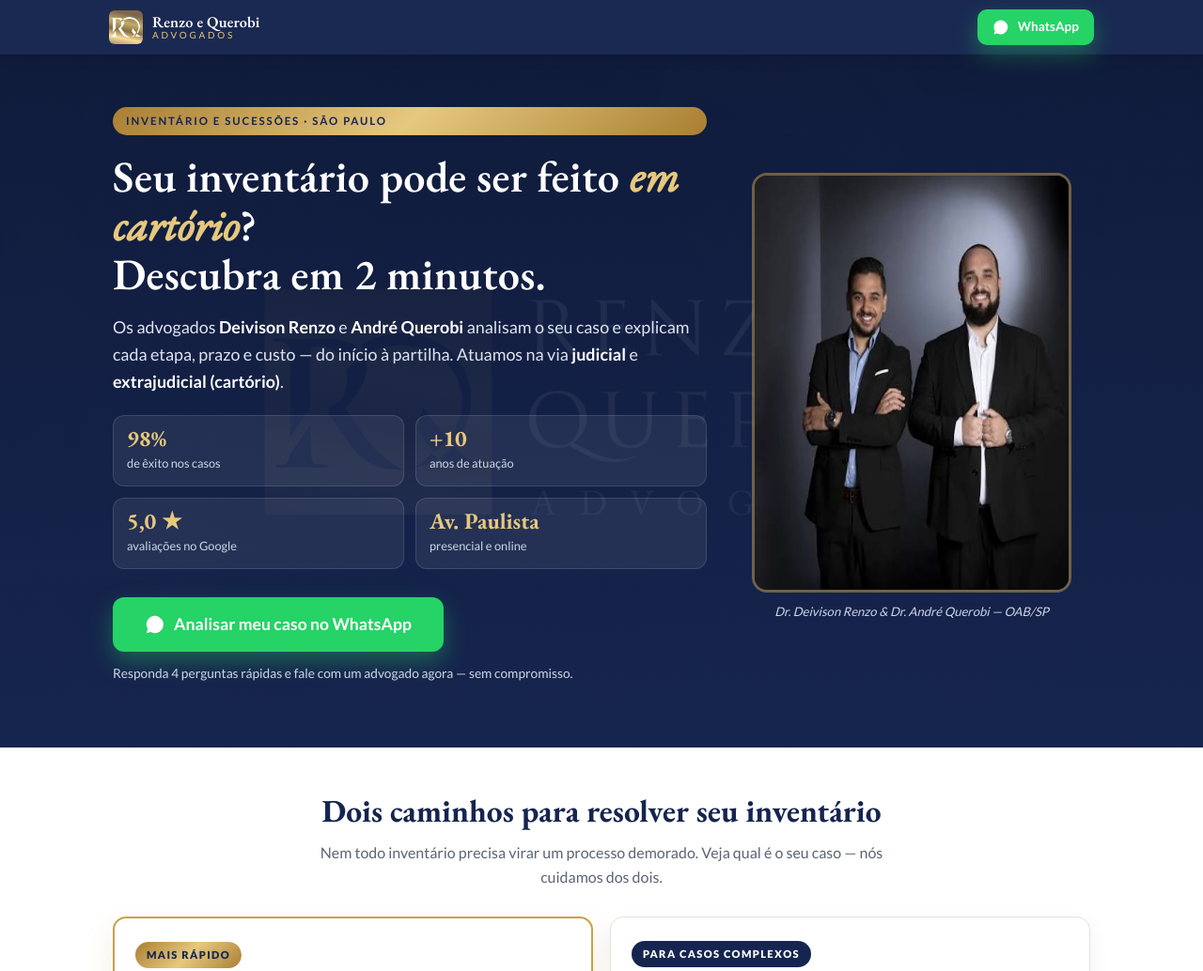
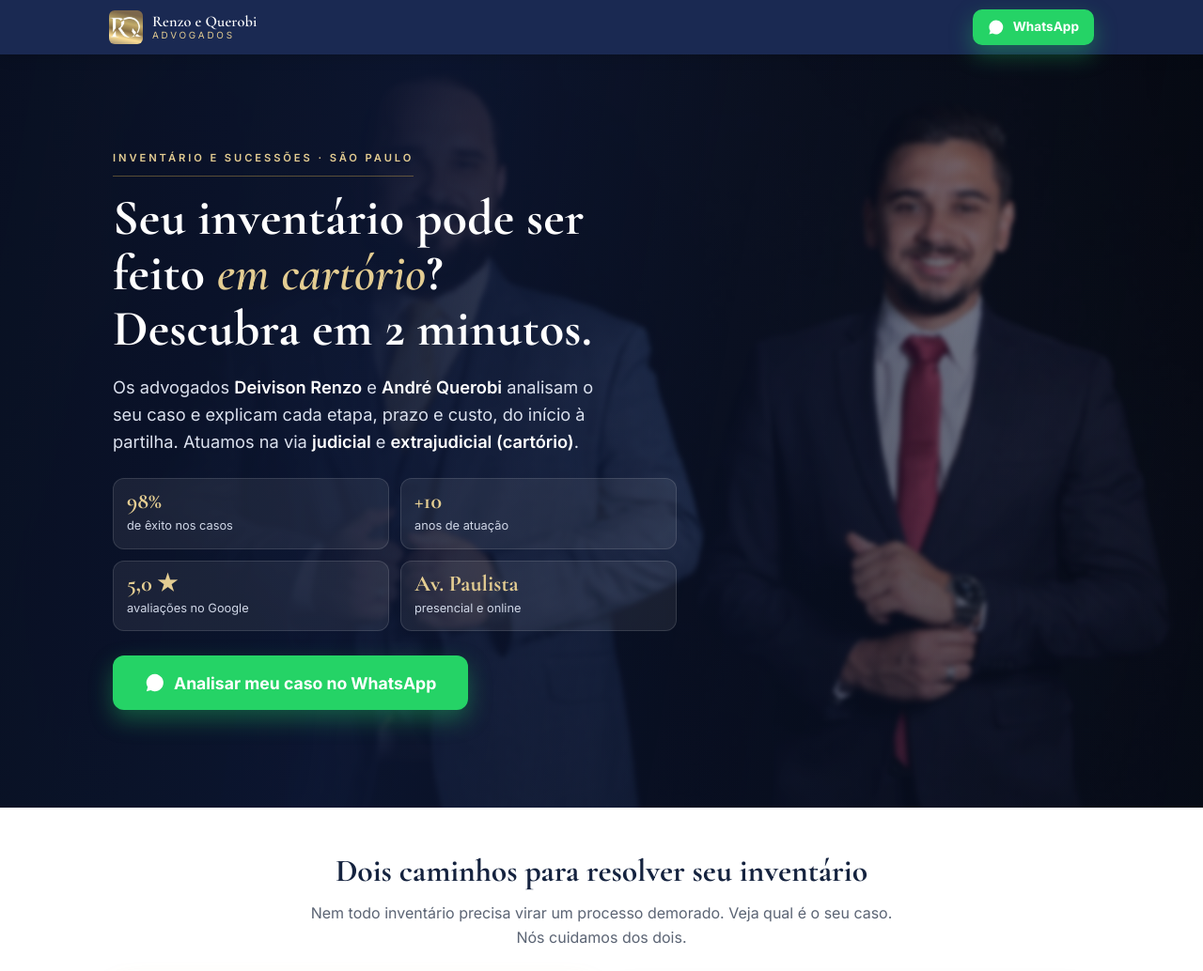
Before and after one commit to BrenoBD/renzo-querobi-inventario, a plain HTML site: page public/index.html in a window 1280 px wide. Shown: the top 1034 px of the page at 94% size. Drawn offline with nearby package versions, Linux system fonts and the light colour scheme.

Commit message:
Refino estético do site: hero com foto de fundo, fontes e cores
- Hero: foto real dos advogados (fundo preto) como background com blur e
  degradê navy; removidos o card de foto + legenda OAB e a nota das 4 perguntas.
- Fontes: Cormorant Garamond (títulos) + Inter (corpo).
- Cores: navy aprofundado e dourado champagne mais discreto.
- Seção advogados: retrato novo em moldura elegante; og/schema image atualizada.
- Texto: removidos todos os travessões (—).

Co-Authored-By: Claude Opus 4.8 <noreply@anthropic.com>

```diff
--- a/public/assets/css/style.css
+++ b/public/assets/css/style.css
@@ -3,27 +3,27 @@
    Trust & Authority + Conversão · EB Garamond + Lato · navy + dourado
    ========================================================================= */
 :root {
-  --navy: #16254f;
-  --navy-2: #1e3566;
-  --navy-deep: #0f1b3a;
-  --gold: #c9a24b;
-  --gold-lo: #a97f33;
-  --gold-hi: #e6c87e;
-  --gold-grad: linear-gradient(135deg, #a97f33 0%, #e6c87e 50%, #a97f33 100%);
+  --navy: #15233f;
+  --navy-2: #1d3058;
+  --navy-deep: #0d1830;
+  --gold: #c2a063;
+  --gold-lo: #9c7d3f;
+  --gold-hi: #e4cd92;
+  --gold-grad: linear-gradient(135deg, #b4904c 0%, #d8bd7e 52%, #b4904c 100%);
   --ink: #1b2130;
   --muted: #5b6474;
-  --line: #e5e2da;
-  --cream: #f7f4ee;
+  --line: #e6e2d8;
+  --cream: #f8f5ef;
   --cream-2: #efeadf;
   --wa: #25d366;
   --wa-dark: #1ebe55;
   --bad: #c0392b;
   --good: #1f9d57;
-  --serif: 'EB Garamond', Georgia, 'Times New Roman', serif;
-  --sans: 'Lato', -apple-system, BlinkMacSystemFont, 'Segoe UI', sans-serif;
+  --serif: 'Cormorant Garamond', Georgia, 'Times New Roman', serif;
+  --sans: 'Inter', -apple-system, BlinkMacSystemFont, 'Segoe UI', sans-serif;
   --maxw: 1080px;
   --radius: 14px;
-  --shadow: 0 14px 40px rgba(15, 27, 58, .14);
+  --shadow: 0 14px 40px rgba(13, 24, 48, .14);
 }
 
 * { box-sizing: border-box; }
@@ -74,26 +74,37 @@ a { color: inherit; text-decoration: none; }
 
 /* ---------------- Hero ---------------- */
 .hero {
+  position: relative; isolation: isolate;
+  background: var(--navy-deep); color: #fff;
+  padding: 46px 0 50px; overflow: hidden;
+}
+.hero::before {                                  /* foto de fundo com leve blur */
+  content: ""; position: absolute; inset: 0; z-index: -2;
+  background: url('/assets/img/hero-advogados.jpg') 72% center / cover no-repeat;
+  filter: blur(3px) saturate(1.05) brightness(.9);
+  transform: scale(1.08);
+}
+.hero::after {                                   /* degradê navy elegante p/ legibilidade */
+  content: ""; position: absolute; inset: 0; z-index: -1;
   background:
-    linear-gradient(180deg, rgba(15, 27, 58, .92), rgba(22, 37, 79, .96)),
-    url('/assets/img/banner-rq.webp') center/cover no-repeat fixed;
-  color: #fff; padding: 36px 0 40px;
+    linear-gradient(104deg, rgba(9,16,34,.97) 0%, rgba(13,24,52,.93) 40%, rgba(13,24,52,.66) 66%, rgba(13,24,52,.4) 100%),
+    linear-gradient(180deg, rgba(9,16,34,.35), rgba(9,16,34,.74));
 }
-.hero__wrap { max-width: var(--maxw); margin: 0 auto; padding: 0 20px; }
+.hero__wrap { position: relative; max-width: var(--maxw); margin: 0 auto; padding: 0 20px; }
+.hero__content { max-width: 600px; }
 .eyebrow {
-  display: inline-block; font-size: .72rem; font-weight: 700; letter-spacing: .16em;
-  text-transform: uppercase; color: var(--navy);
-  background: var(--gold-grad); padding: 6px 14px; border-radius: 999px; margin-bottom: 18px;
+  display: inline-block; font-family: var(--sans); font-size: .7rem; font-weight: 600;
+  letter-spacing: .26em; text-transform: uppercase; color: var(--gold-hi);
+  padding: 2px 0 9px; margin-bottom: 15px; border-bottom: 1px solid rgba(201, 162, 75, .42);
 }
 .hero__title {
-  font-family: var(--serif); font-weight: 600; font-size: 2rem; line-height: 1.12;
-  margin: 0 0 16px; letter-spacing: .005em;
+  font-family: var(--serif); font-weight: 700; font-size: 2.35rem; line-height: 1.1;
+  margin: 0 0 18px; letter-spacing: .004em;
 }
-.hero__title em { font-style: italic; color: var(--gold-hi); }
-.hero__lead { font-size: 1.05rem; color: #dfe4ef; margin: 0 0 22px; }
-.hero__lead strong { color: #fff; }
-.hero__cta { margin: 4px 0 4px; }
-.hero__cta-note { font-size: .86rem; color: #cfd6e6; text-align: center; margin: 12px 0 0; }
+.hero__title em { font-style: italic; font-weight: 600; color: var(--gold-hi); }
+.hero__lead { font-size: 1.06rem; color: #dbe1ee; margin: 0 0 24px; max-width: 540px; }
+.hero__lead strong { color: #fff; font-weight: 600; }
+.hero__cta { margin: 4px 0 0; }
 
 .trust { list-style: none; display: grid; grid-template-columns: repeat(2, 1fr); gap: 12px; margin: 0 0 26px; padding: 0; }
 .trust li { background: rgba(255, 255, 255, .07); border: 1px solid rgba(255, 255, 255, .12); border-radius: 12px; padding: 12px 14px; }
@@ -129,10 +140,6 @@ a { color: inherit; text-decoration: none; }
 .seg button:hover { border-color: var(--gold); }
 .seg button.on { background: var(--navy); color: #fff; border-color: var(--navy); }
 .lead__legal { text-align: center; font-size: .76rem; color: var(--muted); margin: 12px 0 0; }
-
-.hero__photo { margin: 26px auto 0; max-width: 320px; }
-.hero__photo img { border-radius: 16px; border: 3px solid rgba(201, 162, 75, .5); }
-.hero__photo figcaption { text-align: center; font-size: .82rem; color: #cfd6e6; margin-top: 10px; font-style: italic; }
 
 /* ---------------- Sections ---------------- */
 .section { padding: 48px 0; }
@@ -181,7 +188,7 @@ a { color: inherit; text-decoration: none; }
 
 /* advogados */
 .about { display: grid; gap: 24px; }
-.about__img img { border-radius: var(--radius); border: 3px solid var(--gold); margin: 0 auto; max-width: 320px; }
+.about__img img { border-radius: var(--radius); border: 1px solid rgba(201, 162, 75, .5); background: var(--navy-deep); margin: 0 auto; max-width: 300px; box-shadow: 0 18px 44px rgba(13, 24, 48, .22); }
 .about__text p { color: var(--muted); }
 .about__oab { font-family: var(--serif); font-style: italic; color: var(--navy); font-weight: 600; }
 
@@ -236,16 +243,17 @@ a { color: inherit; text-decoration: none; }
 @media (min-width: 760px) {
   body { padding-bottom: 0; }
   .wa-bar { display: none; }
-  .hero { padding: 56px 0 64px; background-attachment: scroll; }
-  .hero__wrap { display: grid; grid-template-columns: 1fr 360px; grid-template-areas: "eye photo" "title photo" "lead photo" "trust photo" "cta photo"; column-gap: 48px; align-items: center; }
-  .eyebrow { grid-area: eye; align-self: end; }
-  .hero__title { grid-area: title; font-size: 2.6rem; }
-  .hero__lead { grid-area: lead; font-size: 1.12rem; }
-  .trust { grid-area: trust; grid-template-columns: repeat(2, 1fr); }
-  .hero__cta { grid-area: cta; align-self: start; }
+  .hero { padding: 96px 0 104px; }
+  .hero::before { background-position: 80% center; filter: blur(2.5px) saturate(1.06) brightness(.92); }
+  .hero::after {
+    background:
+      linear-gradient(100deg, rgba(9,16,34,.97) 0%, rgba(12,22,50,.9) 32%, rgba(12,22,50,.5) 58%, rgba(12,22,50,.14) 100%),
+      linear-gradient(180deg, rgba(9,16,34,.22), rgba(9,16,34,.5));
+  }
+  .hero__content { max-width: 600px; }
+  .hero__title { font-size: 3rem; }
+  .hero__lead { font-size: 1.14rem; }
   .hero__cta .btn { width: auto; }
-  .hero__cta-note { text-align: left; }
-  .hero__photo { grid-area: photo; margin: 0; max-width: 340px; align-self: center; }
   .s-title { font-size: 2.1rem; }
   .paths { grid-template-columns: 1fr 1fr; }
   .risk { grid-template-columns: 1fr 1fr; }
@@ -259,7 +267,7 @@ a { color: inherit; text-decoration: none; }
 }
 
 @media (min-width: 1024px) {
-  .hero__title { font-size: 2.9rem; }
+  .hero__title { font-size: 3.35rem; }
 }
 
 @media (prefers-reduced-motion: reduce) {
--- a/public/index.html
+++ b/public/index.html
@@ -4,7 +4,7 @@
   <meta charset="UTF-8">
   <meta name="viewport" content="width=device-width, initial-scale=1.0">
 
-  <title>Advogado de Inventário em São Paulo | Renzo e Querobi — Judicial e Cartório</title>
+  <title>Advogado de Inventário em São Paulo | Renzo e Querobi | Judicial e Cartório</title>
   <meta name="description" content="Resolva seu inventário em São Paulo com segurança: judicial ou em cartório (extrajudicial). Os advogados Deivison Renzo e André Querobi analisam seu caso, explicam prazos, custos e o ITCMD. Fale agora no WhatsApp.">
   <link rel="canonical" href="https://www.renzoequerobi.com.br/inventario">
   <meta name="robots" content="index, follow, max-image-preview:large">
@@ -17,9 +17,9 @@
   <meta property="og:site_name" content="Renzo e Querobi Advogados">
   <meta property="og:locale" content="pt_BR">
   <meta property="og:title" content="Advogado de Inventário em São Paulo | Renzo e Querobi">
-  <meta property="og:description" content="Inventário judicial ou em cartório, com advogados especialistas. Descubra se o seu caso pode ser resolvido em cartório — fale no WhatsApp.">
+  <meta property="og:description" content="Inventário judicial ou em cartório, com advogados especialistas. Descubra se o seu caso pode ser resolvido em cartório. Fale no WhatsApp.">
   <meta property="og:url" content="https://www.renzoequerobi.com.br/inventario">
-  <meta property="og:image" content="https://www.renzoequerobi.com.br/inventario/assets/img/banner-rq.webp">
+  <meta property="og:image" content="https://www.renzoequerobi.com.br/inventario/assets/img/hero-advogados.jpg">
   <meta name="twitter:card" content="summary_large_image">
 
   <link rel="icon" href="/assets/img/rq-mono.png">
@@ -27,7 +27,7 @@
 
   <link rel="preconnect" href="https://fonts.googleapis.com">
   <link rel="preconnect" href="https://fonts.gstatic.com" crossorigin>
-  <link href="https://fonts.googleapis.com/css2?family=EB+Garamond:ital,wght@0,400;0,500;0,600;0,700;1,400&family=Lato:wght@300;400;700;900&display=swap" rel="stylesheet">
+  <link href="https://fonts.googleapis.com/css2?family=Cormorant+Garamond:ital,wght@0,500;0,600;0,700;1,500;1,600&family=Inter:wght@400;500;600;700;800&display=swap" rel="stylesheet">
 
   <link rel="stylesheet" href="/assets/css/style.css">
 
@@ -38,8 +38,8 @@
       {
         "@type": "LegalService",
         "@id": "https://www.renzoequerobi.com.br/#legalservice",
-        "name": "Renzo e Querobi Advogados — Inventário e Sucessões",
-        "image": "https://www.renzoequerobi.com.br/inventario/assets/img/banner-rq.webp",
+        "name": "Renzo e Querobi Advogados | Inventário e Sucessões",
+        "image": "https://www.renzoequerobi.com.br/inventario/assets/img/hero-advogados.jpg",
         "url": "https://www.renzoequerobi.com.br/inventario",
         "telephone": "+55-11-98382-2595",
         "priceRange": "$$$",
@@ -56,7 +56,7 @@
       {
         "@type": "FAQPage",
         "mainEntity": [
-          { "@type": "Question", "name": "Meu inventário pode ser feito em cartório?", "acceptedAnswer": { "@type": "Answer", "text": "Sim, quando todos os herdeiros são maiores, capazes e estão de acordo com a partilha, o inventário extrajudicial pode ser feito em cartório — hoje inclusive em mais casos, com testamento e com herdeiro menor em situações previstas pela Resolução CNJ 571/2024. É o caminho mais rápido. Analisamos seu caso gratuitamente e dizemos em minutos se o seu dá para fazer em cartório." } },
+          { "@type": "Question", "name": "Meu inventário pode ser feito em cartório?", "acceptedAnswer": { "@type": "Answer", "text": "Sim, quando todos os herdeiros são maiores, capazes e estão de acordo com a partilha, o inventário extrajudicial pode ser feito em cartório. Hoje, inclusive, em mais casos, com testamento e com herdeiro menor em situações previstas pela Resolução CNJ 571/2024. É o caminho mais rápido. Analisamos seu caso gratuitamente e dizemos em minutos se o seu dá para fazer em cartório." } },
           { "@type": "Question", "name": "Quanto tempo demora um inventário?", "acceptedAnswer": { "@type": "Answer", "text": "O inventário extrajudicial (cartório), quando há acordo entre os herdeiros, costuma ser concluído em semanas. O inventário judicial, por depender do Judiciário, leva mais tempo. Trabalhamos para agilizar cada etapa e apresentar toda a documentação de uma vez." } },
           { "@type": "Question", "name": "Quanto custa fazer um inventário em São Paulo?", "acceptedAnswer": { "@type": "Answer", "text": "O custo depende do valor e do tipo de bens, do número de herdeiros e do ITCMD (imposto estadual de transmissão, de 4% em São Paulo sobre o valor dos bens). Antes de iniciar, você recebe uma orientação completa e transparente de todos os custos. Fale conosco para uma estimativa do seu caso." } },
           { "@type": "Question", "name": "Preciso de advogado para fazer inventário?", "acceptedAnswer": { "@type": "Answer", "text": "Sim. A presença de advogado é obrigatória por lei (art. 610, §2º do Código de Processo Civil), tanto no inventário judicial quanto no extrajudicial em cartório." } },
@@ -89,9 +89,10 @@
   <!-- ===================== HERO ===================== -->
   <section class="hero" id="inicio">
     <div class="hero__wrap">
+      <div class="hero__content">
         <span class="eyebrow">Inventário e Sucessões · São Paulo</span>
         <h1 class="hero__title">Seu inventário pode ser feito <em>em cartório</em>?<br>Descubra em 2 minutos.</h1>
-      <p class="hero__lead">Os advogados <strong>Deivison Renzo</strong> e <strong>André Querobi</strong> analisam o seu caso e explicam cada etapa, prazo e custo — do início à partilha. Atuamos na via <strong>judicial</strong> e <strong>extrajudicial (cartório)</strong>.</p>
+        <p class="hero__lead">Os advogados <strong>Deivison Renzo</strong> e <strong>André Querobi</strong> analisam o seu caso e explicam cada etapa, prazo e custo, do início à partilha. Atuamos na via <strong>judicial</strong> e <strong>extrajudicial (cartório)</strong>.</p>
 
         <ul class="trust">
           <li><b>98%</b><span>de êxito nos casos</span></li>
@@ -106,13 +107,8 @@
             <svg viewBox="0 0 24 24" aria-hidden="true"><path d="M17.5 14.4c-.3-.15-1.77-.87-2.04-.97-.27-.1-.47-.15-.67.15-.2.3-.77.97-.94 1.17-.17.2-.35.22-.65.07-.3-.15-1.26-.46-2.4-1.48-.9-.8-1.5-1.77-1.67-2.07-.17-.3-.02-.46.13-.6.13-.13.3-.35.45-.52.15-.17.2-.3.3-.5.1-.2.05-.37-.02-.52-.07-.15-.67-1.62-.92-2.22-.24-.58-.49-.5-.67-.5h-.57c-.2 0-.52.07-.8.37-.27.3-1.04 1.02-1.04 2.5s1.07 2.9 1.22 3.1c.15.2 2.1 3.2 5.08 4.48 3.02 1.3 3.02.87 3.57.82.55-.05 1.77-.72 2.02-1.42.25-.7.25-1.3.17-1.42-.07-.12-.27-.2-.57-.35zM12 2a10 10 0 0 0-8.5 15.3L2 22l4.8-1.26A10 10 0 1 0 12 2z"/></svg>
             Analisar meu caso no WhatsApp
           </a>
-        <p class="hero__cta-note">Responda 4 perguntas rápidas e fale com um advogado agora — sem compromisso.</p>
         </div>
-
-      <figure class="hero__photo">
-        <img src="/assets/img/advogados.png" alt="Advogados Deivison Renzo e André Querobi" width="447" height="447" fetchpriority="high">
-        <figcaption>Dr. Deivison Renzo &amp; Dr. André Querobi — OAB/SP</figcaption>
-      </figure>
+      </div>
     </div>
   </section>
 
@@ -122,12 +118,12 @@
     <section class="section" id="caminhos" aria-labelledby="t-caminhos">
       <div class="container">
         <h2 class="s-title" id="t-caminhos">Dois caminhos para resolver seu inventário</h2>
-        <p class="s-sub">Nem todo inventário precisa virar um processo demorado. Veja qual é o seu caso — nós cuidamos dos dois.</p>
+        <p class="s-sub">Nem todo inventário precisa virar um processo demorado. Veja qual é o seu caso. Nós cuidamos dos dois.</p>
         <div class="paths">
           <article class="path path--gold">
             <span class="path__tag">Mais rápido</span>
             <h3>Inventário em Cartório <small>(extrajudicial)</small></h3>
-            <p>Quando os herdeiros estão de acordo, resolvemos diretamente no tabelionato — sem a demora de um processo judicial.</p>
+            <p>Quando os herdeiros estão de acordo, resolvemos diretamente no tabelionato, sem a demora de um processo judicial.</p>
             <ul class="ticks">
               <li>Conclusão em semanas, não anos</li>
               <li>Herdeiros maiores e em consenso</li>
@@ -197,7 +193,7 @@
     <!-- ============ ADVOGADOS ============ -->
     <section class="section section--soft" id="advogados" aria-labelledby="t-adv">
       <div class="container about">
-        <figure class="about__img"><img src="/assets/img/advogados.png" alt="Deivison Renzo e André Querobi, advogados de inventário em São Paulo" width="447" height="447" loading="lazy"></figure>
+        <figure class="about__img"><img src="/assets/img/advogados-retrato.jpg" alt="Deivison Renzo e André Querobi, advogados de inventário em São Paulo" width="666" height="1000" loading="lazy"></figure>
         <div class="about__text">
           <h2 class="s-title s-title--left" id="t-adv">Quem vai cuidar do seu caso</h2>
           <p><strong>Renzo e Querobi Advogados</strong> é um escritório de São Paulo focado em ajudar famílias a resolver inventário, sucessões e questões patrimoniais com segurança e no menor tempo possível.</p>
@@ -207,7 +203,7 @@
             <li>Agilidade com processos digitais</li>
             <li>Transparência total sobre custos</li>
           </ul>
-          <p class="about__oab">Dr. Deivison Renzo · Dr. André Querobi — OAB/SP</p>
+          <p class="about__oab">Dr. Deivison Renzo · Dr. André Querobi · OAB/SP</p>
           <a href="#inicio" class="btn btn--gold" data-fatezap>Falar com os advogados</a>
         </div>
       </div>
@@ -234,7 +230,7 @@
     <section class="section section--soft" id="custos" aria-labelledby="t-custos">
       <div class="container narrow">
         <h2 class="s-title" id="t-custos">Quanto custa e o que é o ITCMD</h2>
-        <p>O custo de um inventário em São Paulo depende do <strong>valor e do tipo dos bens</strong>, do <strong>número de herdeiros</strong> e do <strong>ITCMD</strong> — o imposto estadual de transmissão, de <strong>4% sobre o valor dos bens</strong> em São Paulo. No inventário extrajudicial somam-se os emolumentos do cartório; no judicial, as custas processuais (que em alguns casos podem ter isenção avaliada).</p>
+        <p>O custo de um inventário em São Paulo depende do <strong>valor e do tipo dos bens</strong>, do <strong>número de herdeiros</strong> e do <strong>ITCMD</strong>, o imposto estadual de transmissão, de <strong>4% sobre o valor dos bens</strong> em São Paulo. No inventário extrajudicial somam-se os emolumentos do cartório; no judicial, as custas processuais (que em alguns casos podem ter isenção avaliada).</p>
         <p>Antes de iniciar qualquer coisa, você recebe uma <strong>orientação clara de todos os custos</strong>. Nada é feito sem o seu alinhamento.</p>
         <div class="center"><a href="#inicio" class="btn btn--gold" data-fatezap>Pedir uma estimativa do meu caso</a></div>
       </div>
@@ -245,7 +241,7 @@
       <div class="container narrow">
         <h2 class="s-title" id="t-faq">Perguntas frequentes sobre inventário</h2>
         <div class="faq">
-          <div class="faq__item"><button class="faq__q" type="button">Meu inventário pode ser feito em cartório?<i>+</i></button><div class="faq__wrap"><div class="faq__a">Sim, quando todos os herdeiros são maiores, capazes e estão de acordo com a partilha. Hoje é possível em mais casos — inclusive com testamento e, em situações previstas pela Resolução CNJ 571/2024, com herdeiro menor. É o caminho mais rápido. Analisamos seu caso gratuitamente e dizemos em minutos se o seu dá para fazer em cartório.</div></div></div>
+          <div class="faq__item"><button class="faq__q" type="button">Meu inventário pode ser feito em cartório?<i>+</i></button><div class="faq__wrap"><div class="faq__a">Sim, quando todos os herdeiros são maiores, capazes e estão de acordo com a partilha. Hoje é possível em mais casos, inclusive com testamento e, em situações previstas pela Resolução CNJ 571/2024, com herdeiro menor. É o caminho mais rápido. Analisamos seu caso gratuitamente e dizemos em minutos se o seu dá para fazer em cartório.</div></div></div>
           <div class="faq__item"><button class="faq__q" type="button">Quanto tempo demora um inventário?<i>+</i></button><div class="faq__wrap"><div class="faq__a">O extrajudicial (cartório), com acordo entre os herdeiros, costuma sair em semanas. O judicial, por depender da Justiça, leva mais tempo. Trabalhamos para agilizar cada etapa e apresentar toda a documentação de uma vez.</div></div></div>
           <div class="faq__item"><button class="faq__q" type="button">Quanto custa fazer um inventário?<i>+</i></button><div class="faq__wrap"><div class="faq__a">Depende do valor e tipo dos bens, do número de herdeiros e do ITCMD (4% em São Paulo). Você recebe uma orientação completa e transparente dos custos antes de iniciar.</div></div></div>
           <div class="faq__item"><button class="faq__q" type="button">Preciso mesmo de advogado?<i>+</i></button><div class="faq__wrap"><div class="faq__a">Sim. A presença de advogado é obrigatória por lei (art. 610, §2º do CPC), tanto no inventário judicial quanto no extrajudicial em cartório.</div></div></div>
@@ -283,10 +279,10 @@
       </div>
       <div>
         <h4>Endereço</h4>
-        <p>Av. Paulista, 171 — 4º andar<br>Bela Vista, São Paulo — SP<br>01311-000</p>
+        <p>Av. Paulista, 171, 4º andar<br>Bela Vista, São Paulo, SP<br>01311-000</p>
       </div>
     </div>
-    <div class="foot__bottom">© <span id="yr">2026</span> Renzo e Querobi Advogados — Todos os direitos reservados. · Desenvolvido por <a href="https://fatemarketing.com.br" target="_blank" rel="noopener">FATE Marketing</a>.</div>
+    <div class="foot__bottom">© <span id="yr">2026</span> Renzo e Querobi Advogados. Todos os direitos reservados. · Desenvolvido por <a href="https://fatemarketing.com.br" target="_blank" rel="noopener">FATE Marketing</a>.</div>
   </footer>
 
   <!-- barra fixa mobile -->
```
Also changed, not shown: public/assets/img/advogados-retrato.jpg (added), public/assets/img/hero-advogados.jpg (added). Lines whose indentation alone changed are shown as unchanged.
